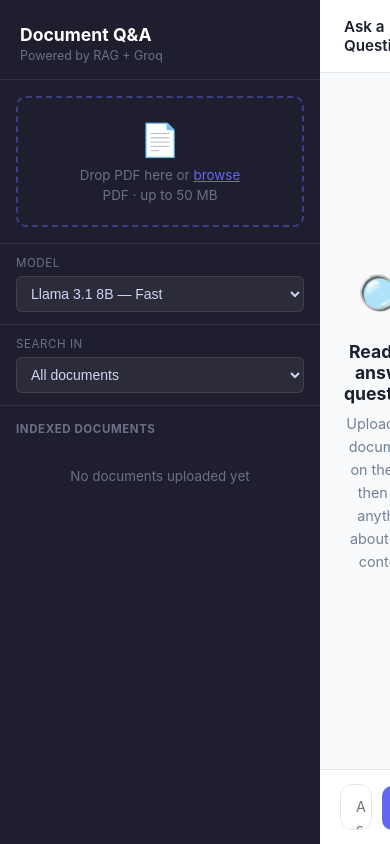
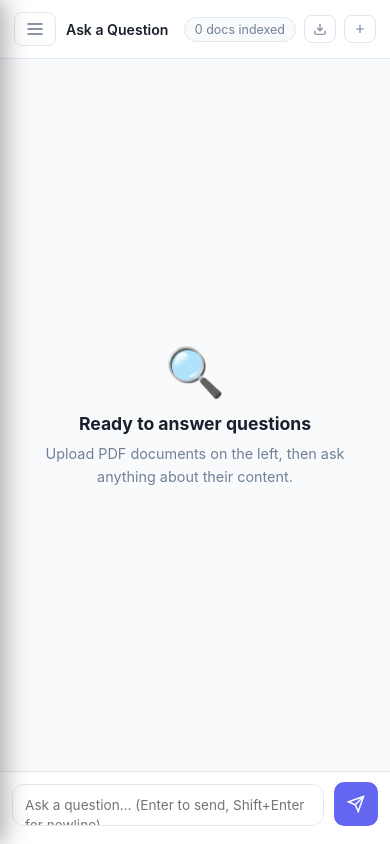
Before and after one commit to YashS15/rag-document-qa, a Flask app: page / in a window 390 px wide. Run offline with Flask 3, Linux system fonts and the light colour scheme; data that the repository does not hold is empty; some libraries are stand-ins or nearby versions.

Commit message:
fix: mobile layout for real this time — sidebar drawer + safe-area input
Mobile fix was pushed after PR merged so it never landed on main. Applied directly:
- 100dvh (dynamic viewport height) so layout adjusts when keyboard opens
- env(safe-area-inset-bottom) on input bar clears iPhone home indicator
- @media (max-width:640px): sidebar becomes position:fixed slide-out drawer
- Hamburger button in header opens sidebar; overlay tap closes it
- Sidebar auto-closes after PDF upload on mobile
- Export/New Chat show icon-only on small screens

```diff
--- a/static/app.js
+++ b/static/app.js
@@ -122,6 +122,9 @@ async function uploadFile(file) {
     status.textContent = `Indexed ${data.page_count} pages · ${data.chunk_count} chunks`;
 
     await loadDocuments();
+
+    // Close sidebar drawer on mobile after upload so user lands on chat
+    if (window.innerWidth <= 640) toggleSidebar();
 
     if (data.summary) {
       summaryText.textContent = data.summary;
@@ -326,6 +329,13 @@ function scrollToBottom() {
   messages.scrollTop = messages.scrollHeight;
 }
 
+// ── Sidebar toggle (mobile) ───────────────────────────────────────────────────
+
+function toggleSidebar() {
+  document.querySelector('.sidebar').classList.toggle('open');
+  document.getElementById('sidebarOverlay').classList.toggle('active');
+}
+
 // ── New Conversation ──────────────────────────────────────────────────────────
 
 function newConversation() {
--- a/static/style.css
+++ b/static/style.css
@@ -18,10 +18,11 @@ body {
   font-family: -apple-system, BlinkMacSystemFont, 'Segoe UI', Roboto, sans-serif;
   background: var(--bg);
   height: 100vh;
+  height: 100dvh;
   overflow: hidden;
 }
 
-.app { display: flex; height: 100vh; }
+.app { display: flex; height: 100vh; height: 100dvh; }
 
 /* ── Sidebar ── */
 .sidebar {
@@ -365,6 +366,7 @@ body {
 /* Input */
 .chat-input-area {
   padding: 14px 20px;
+  padding-bottom: max(14px, env(safe-area-inset-bottom));
   border-top: 1px solid var(--border);
   background: var(--card);
   display: flex;
@@ -411,3 +413,65 @@ body {
 ::-webkit-scrollbar { width: 5px; }
 ::-webkit-scrollbar-track { background: transparent; }
 ::-webkit-scrollbar-thumb { background: var(--border); border-radius: 3px; }
+
+/* ── Mobile ─────────────────────────────────────────────────────────────── */
+.menu-btn {
+  display: none;
+  background: none;
+  border: 1px solid var(--border);
+  border-radius: 8px;
+  padding: 6px 10px;
+  cursor: pointer;
+  color: var(--muted);
+  align-items: center;
+}
+.menu-btn svg { width: 20px; height: 20px; stroke: currentColor; display: block; }
+
+.sidebar-overlay {
+  display: none;
+  position: fixed;
+  inset: 0;
+  background: rgba(0,0,0,.5);
+  z-index: 99;
+}
+.sidebar-overlay.active { display: block; }
+
+@media (max-width: 640px) {
+  /* Sidebar hidden off-screen — slides in as drawer */
+  .sidebar {
+    position: fixed;
+    top: 0;
+    left: -320px;
+    height: 100%;
+    height: 100dvh;
+    z-index: 100;
+    transition: left .25s ease;
+    box-shadow: 4px 0 24px rgba(0,0,0,.35);
+  }
+  .sidebar.open { left: 0; }
+
+  /* Chat fills full screen width */
+  .chat-area { width: 100%; }
+
+  /* Show hamburger */
+  .menu-btn { display: flex; }
+
+  /* Tighter header */
+  .chat-header { padding: 12px 14px; }
+  .chat-header h3 { font-size: .88rem; }
+
+  /* Icon-only Export / New Chat buttons */
+  .header-btn span { display: none; }
+  .header-btn { padding: 6px 8px; }
+
+  /* More bottom clearance for browser navigation bar */
+  .chat-input-area {
+    padding: 10px 12px;
+    padding-bottom: max(18px, env(safe-area-inset-bottom));
+  }
+
+  #questionInput { font-size: .85rem; padding: 10px 12px; }
+  .messages { padding: 14px 12px; }
+  .welcome-message { padding: 0 8px; }
+  .message { max-width: 95%; }
+}
--- a/templates/index.html
+++ b/templates/index.html
@@ -62,7 +62,16 @@
   <!-- Chat -->
   <main class="chat-area">
     <div class="chat-header">
-      <h3>Ask a Question</h3>
+      <div style="display:flex;align-items:center;gap:10px;">
+        <button class="menu-btn" onclick="toggleSidebar()" title="Documents">
+          <svg viewBox="0 0 24 24" fill="none" stroke="currentColor" stroke-width="2">
+            <line x1="3" y1="6"  x2="21" y2="6"/>
+            <line x1="3" y1="12" x2="21" y2="12"/>
+            <line x1="3" y1="18" x2="21" y2="18"/>
+          </svg>
+        </button>
+        <h3>Ask a Question</h3>
+      </div>
       <div class="header-actions">
         <span id="docCount" class="doc-badge">0 docs indexed</span>
         <button class="header-btn" onclick="exportChat()" title="Export chat as Markdown">
@@ -71,13 +80,13 @@
             <polyline points="7 10 12 15 17 10"/>
             <line x1="12" y1="15" x2="12" y2="3"/>
           </svg>
-          Export
+          <span>Export</span>
         </button>
-        <button class="header-btn new-chat-btn" onclick="newConversation()" title="Start a new conversation">
+        <button class="header-btn new-chat-btn" onclick="newConversation()" title="New conversation">
           <svg viewBox="0 0 24 24" fill="none" stroke="currentColor" stroke-width="2">
             <path d="M12 5v14M5 12h14"/>
           </svg>
-          New Chat
+          <span>New Chat</span>
         </button>
       </div>
     </div>
@@ -102,6 +111,7 @@
   </main>
 
 </div>
+<div class="sidebar-overlay" id="sidebarOverlay" onclick="toggleSidebar()"></div>
 <script src="/static/app.js"></script>
 </body>
 </html>
```
